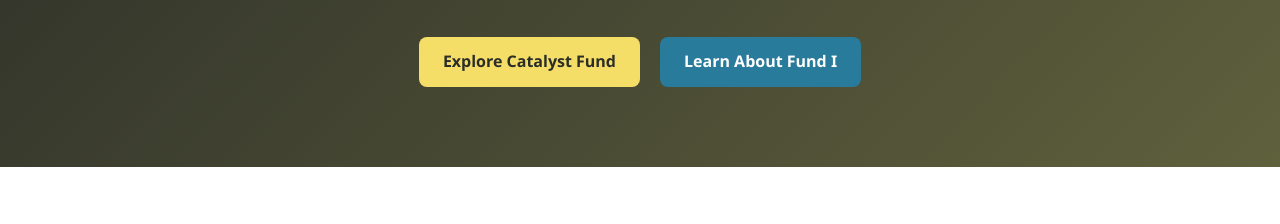
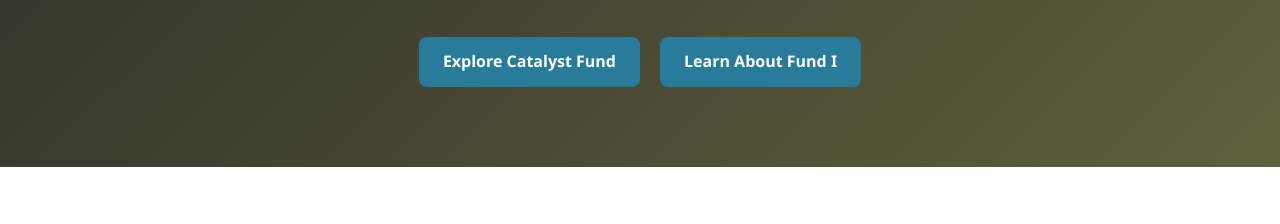
Before and after one commit to keyona-rerev/BlackTech-Capital-2026-Overview, a website: page index.html in a window 1280 px wide. Shown: the part 415-639 px from the top of the page. Drawn offline with Linux system fonts and the light colour scheme.

Commit message:
Replace .btn-yellow with .btn-red styling

```diff
--- a/shared.css
+++ b/shared.css
@@ -93,8 +93,8 @@
     transform: translateY(-2px);
 }
 
-.btn-yellow {
-    background-color: var(--accent-yellow);
+.btn-red {
+    background-color: var(--accent-red);
     color: var(--text-dark);
 }
 
```
